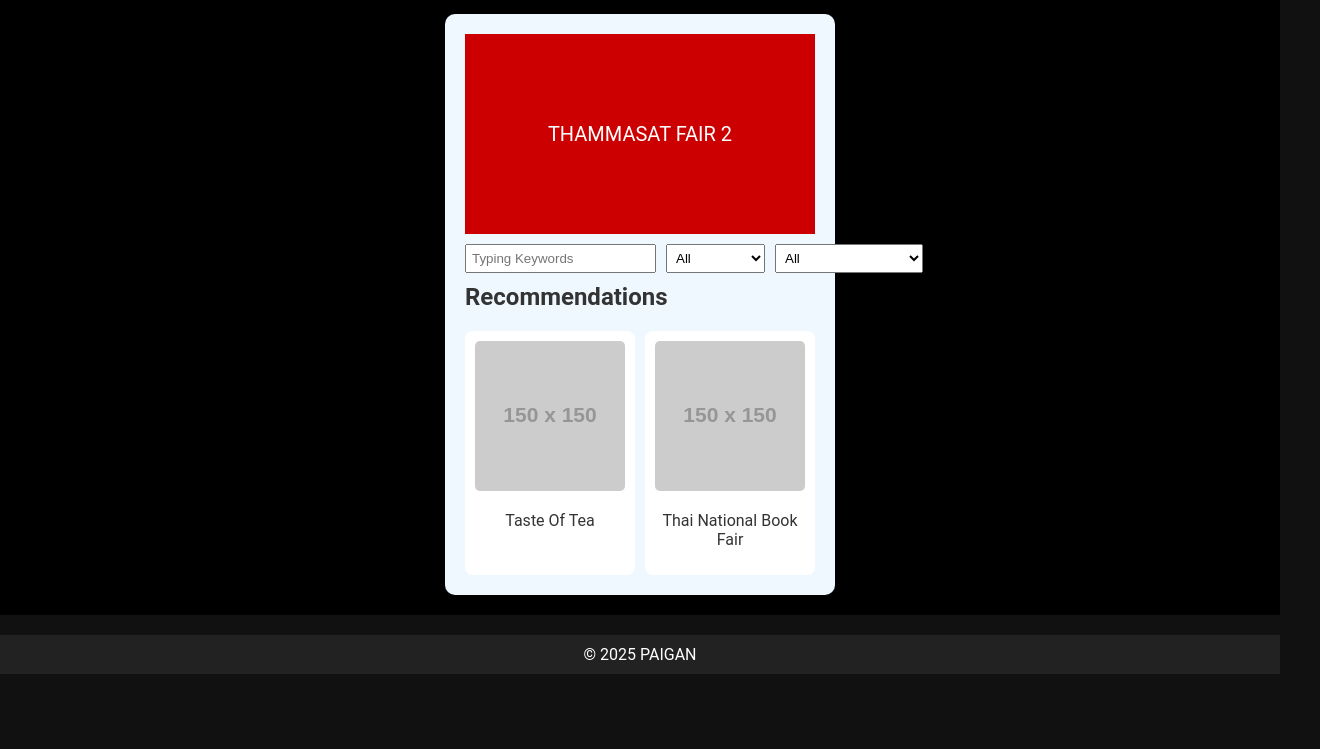
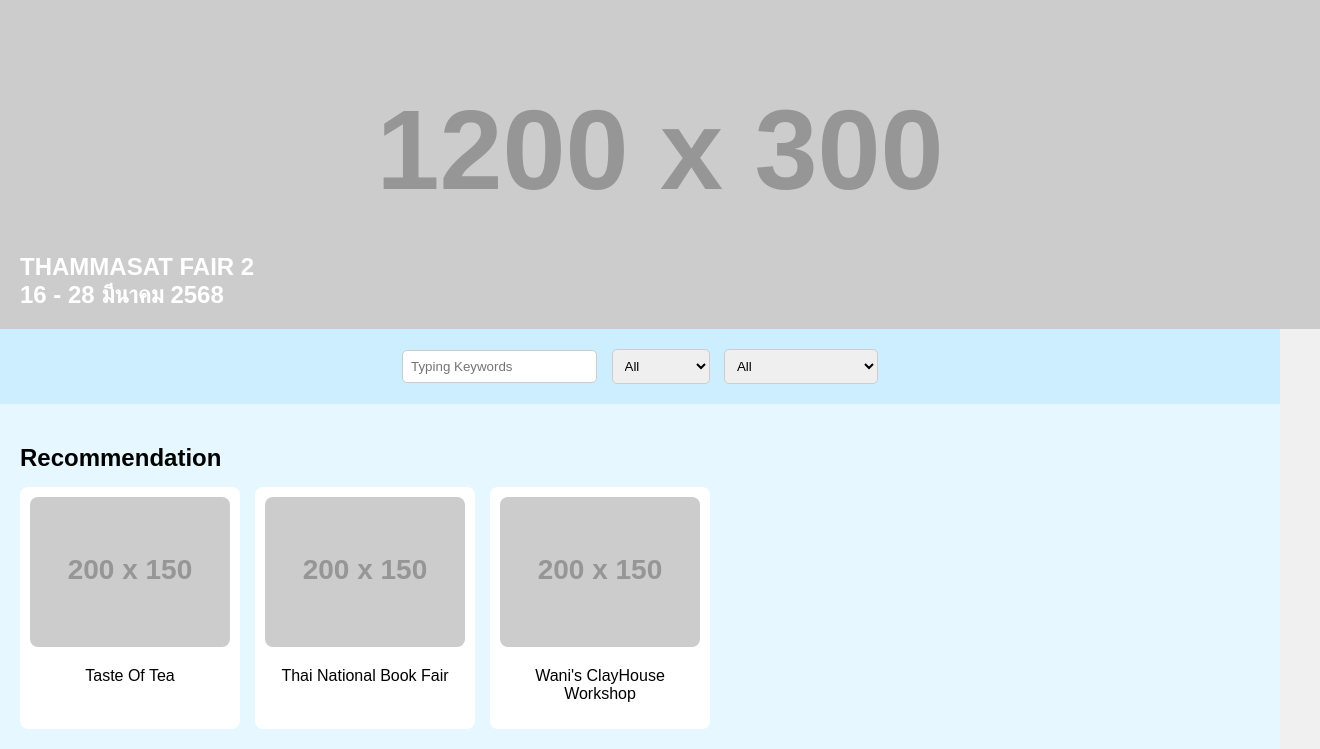
Before and after one commit to proudrada/paigun, a plain HTML site: page Homepage.html in a window 1280 px wide. Shown: the part 54-803 px from the top of the page, 1320 px wide, since content can reach past the window. Drawn offline with Linux system fonts and the light colour scheme; placeholder pictures from the web are drawn by us.

Commit message:
homepage

```diff
--- a/Homepage.html
+++ b/Homepage.html
@@ -1,10 +1,10 @@
 <!DOCTYPE html>
 <html lang="en">
 <head>
-  <meta charset="UTF-8">
-  <meta name="viewport" content="width=device-width, initial-scale=1.0">
-  <title>PAIGAN - Homepage</title>
-  <link rel="stylesheet" href="style.css">
+  <meta charset="UTF-8" />
+  <meta name="viewport" content="width=device-width, initial-scale=1.0"/>
+  <title>Homepage - PAIGAN</title>
+  <link rel="stylesheet" href="style.css"/>
 </head>
 <body>
 
@@ -19,45 +19,43 @@
     </nav>
   </header>
 
-  <div class="container">
-    <div class="card">
-      <div class="banner">THAMMASAT FAIR 2</div>
+  <div class="main-banner">
+    THAMMASAT FAIR 2<br/>
+    16 - 28 มีนาคม 2568
+  </div>
 
-      <div class="search-bar">
-        <input type="text" placeholder="Typing Keywords">
+  <div class="search-section">
+    <input type="text" placeholder="Typing Keywords" />
     <select>
       <option>All</option>
       <option>Events</option>
-          <option>Workshops</option>
+      <option>Workshop</option>
     </select>
     <select>
       <option>All</option>
+      <option>Culture & Festival</option>
       <option>Education</option>
       <option>History & Museums</option>
     </select>
   </div>
 
-      <h2>Recommendations</h2>
-      <div class="recommendations">
+  <div class="recommend-section">
+    <h2>Recommendation</h2>
+    <div class="recommend-items">
       <div class="item">
-          <img src="https://via.placeholder.com/150" alt="Taste Of Tea">
+        <img src="https://via.placeholder.com/200x150?text=Taste+Of+Tea" alt="Taste Of Tea" />
         <p>Taste Of Tea</p>
       </div>
       <div class="item">
-          <img src="https://via.placeholder.com/150" alt="Book Fair">
+        <img src="https://via.placeholder.com/200x150?text=Book+Fair" alt="Thai National Book Fair" />
         <p>Thai National Book Fair</p>
       </div>
       <div class="item">
-          <img src="https://via.placeholder.com/150" alt="Clay House">
+        <img src="https://via.placeholder.com/200x150?text=Clay+Workshop" alt="Wani's ClayHouse Workshop" />
         <p>Wani's ClayHouse Workshop</p>
       </div>
     </div>
   </div>
-  </div>
-
-  <footer>
-    &copy; 2025 PAIGAN
-  </footer>
 
 </body>
 </html>
--- a/style.css
+++ b/style.css
@@ -1,127 +1,150 @@
 body {
     margin: 0;
-    font-family: 'Roboto', sans-serif;
-    background-color: #111;
-    color: #333;
+    font-family: Arial, sans-serif;
+    background-color: #f0f0f0;
   }
 
   header {
-    background-color: #222;
+    background-color: #002244;
     color: #fff;
-    padding: 10px 20px;
     display: flex;
     justify-content: space-between;
     align-items: center;
+    padding: 10px 20px;
+  }
+
+  header .logo {
+    font-size: 20px;
+    font-weight: bold;
   }
 
   header nav a {
     color: #fff;
     margin-left: 15px;
     text-decoration: none;
+    font-size: 14px;
   }
 
-  .container {
+  .main-banner {
+    width: 100%;
+    height: 300px;
+    background: url('https://via.placeholder.com/1200x300/cc0000/ffffff?text=THAMMASAT+FAIR+2') center/cover no-repeat;
+    color: #fff;
     display: flex;
-    justify-content: center;
-    gap: 20px;
+    flex-direction: column;
+    justify-content: flex-end;
     padding: 20px;
-    background-color: #000;
-  }
-
-  .card {
-    background: #f0f8ff;
-    border-radius: 10px;
-    width: 350px;
-    padding: 20px;
-  }
-
-  .logo {
     font-size: 24px;
     font-weight: bold;
   }
 
-  .search-bar {
-    margin: 10px 0;
-    display: flex;
-    gap: 10px;
+  .search-section {
+    background-color: #cceeff;
+    padding: 15px;
+    text-align: center;
   }
 
-  .search-bar input,
-  .search-bar select {
-    padding: 5px;
-    flex: 1;
+  .search-section input,
+  .search-section select {
+    padding: 8px;
+    margin: 5px;
+    border-radius: 5px;
+    border: 1px solid #ccc;
   }
 
-  .banner {
+  .recommend-section {
+    background-color: #e6f7ff;
+    padding: 20px;
+  }
+
+  .recommend-section h2 {
+    margin-bottom: 15px;
+  }
+
+  .recommend-items {
+    display: flex;
+    gap: 15px;
+    overflow-x: auto;
+  }
+
+  .recommend-items .item {
+    background-color: #fff;
+    border-radius: 8px;
+    padding: 10px;
+    width: 200px;
+    flex: 0 0 auto;
+    text-align: center;
+  }
+
+  .recommend-items .item img {
+    width: 100%;
+    border-radius: 8px;
+  }
+
+  .results-banner {
     width: 100%;
     height: 200px;
-    background-color: #cc0000;
-    color: #fff;
+    background: url('https://via.placeholder.com/1200x200/ffcc00/000000?text=Search+Result') center/cover no-repeat;
+    color: #333;
     display: flex;
     align-items: center;
     justify-content: center;
-    font-size: 20px;
-    margin-bottom: 10px;
+    font-size: 28px;
+    font-weight: bold;
   }
 
-  .recommendations {
-    display: flex;
-    gap: 10px;
-    overflow-x: auto;
+  .results-grid {
+    background-color: #e6f7ff;
+    padding: 20px;
+    display: grid;
+    grid-template-columns: repeat(auto-fill, minmax(250px, 1fr));
+    gap: 15px;
   }
 
-  .recommendations .item {
-    flex: 0 0 auto;
-    background: #fff;
-    padding: 10px;
-    border-radius: 8px;
-    width: 150px;
-    text-align: center;
-  }
-
-  .recommendations img {
-    width: 100%;
-    border-radius: 5px;
-  }
-
-  h2 {
-    margin-top: 0;
-  }
-
-  .search-results {
-    display: grid;
-    grid-template-columns: repeat(2, 1fr);
-    gap: 10px;
-  }
-
-  .result-item {
-    background: #fff;
+  .results-grid .result-item {
+    background-color: #fff;
     padding: 10px;
     border-radius: 8px;
     text-align: center;
   }
 
-  .event-detail {
-    background: #fff;
-    padding: 10px;
+  .results-grid .result-item img {
+    width: 100%;
     border-radius: 8px;
   }
 
-  .event-detail img {
-    width: 100%;
-    border-radius: 5px;
+  .detail-section {
+    background-color: #e6f7ff;
+    padding: 20px;
   }
 
-  .section-title {
-    font-weight: bold;
-    margin-top: 10px;
-    margin-bottom: 5px;
+  .detail-card {
+    background-color: #fff;
+    padding: 20px;
+    border-radius: 8px;
+  }
+
+  .detail-card img {
+    width: 100%;
+    border-radius: 8px;
+  }
+
+  .detail-card h2 {
+    margin-top: 15px;
+  }
+
+  .detail-card ul {
+    list-style: none;
+    padding: 0;
+  }
+
+  .detail-card ul li {
+    padding: 5px 0;
   }
 
   footer {
-    background: #222;
+    background-color: #002244;
     color: #fff;
     text-align: center;
     padding: 10px 0;
-    margin-top: 20px;
   }
```
Lines whose indentation alone changed are shown as unchanged.
